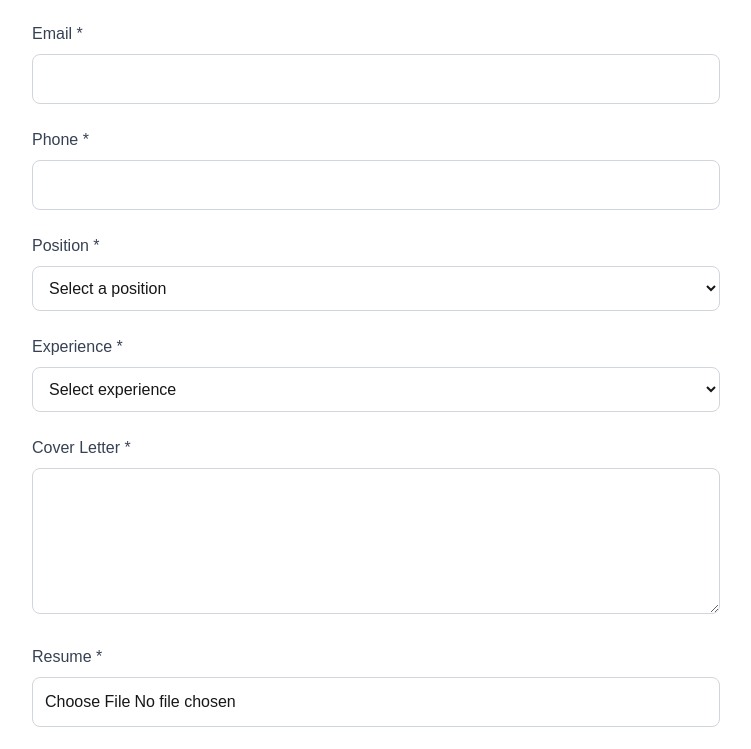
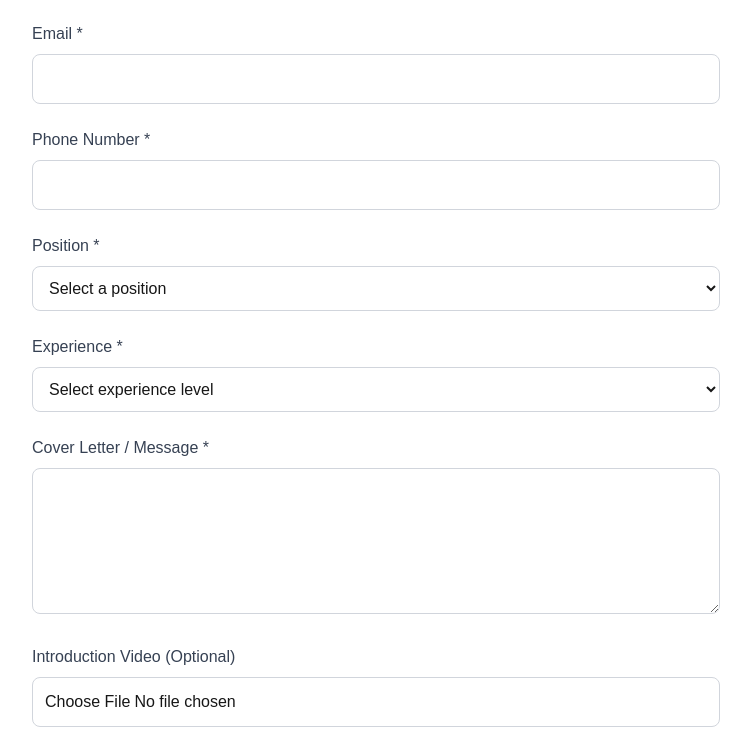
Before and after one commit to meshramaditya/Podar-school, a Next.js app: page /application_form in a window 1280 px wide. Shown: the part 391-1140 px from the top of the page, without its empty margins (264-1015 px from the left). Built offline with nearby package versions, Linux system fonts and the light colour scheme.

Commit message:
update application form code

```diff
--- a/src/app/application_form/page.tsx
+++ b/src/app/application_form/page.tsx
@@ -1,10 +1,8 @@
-"use client"; // must be the very first line
+"use client"; // ⚠️ This makes the page fully client-side
+export const dynamic = "force-dynamic"; // ⚠️ Prevents prerendering
 
 import React, { useState, useEffect } from "react";
 import { useSearchParams } from "next/navigation";
-
-// This tells Next.js to always render this page on the server at request time
-export const dynamic = "force-dynamic";
 
 export default function ApplyFormPage() {
   const searchParams = useSearchParams();
@@ -27,26 +25,17 @@ export default function ApplyFormPage() {
     }
   }, [jobPositionFromQuery]);
 
-  const positions = [
-    "Primary School Teacher",
-    "Science Teacher",
-    "Math Teacher",
-    "Librarian",
-  ];
+  const positions = ["Primary School Teacher", "Science Teacher", "Math Teacher", "Librarian"];
   const experiences = ["0-1 years", "2-5 years", "5-10 years", "10+ years"];
 
-  const handleChange = (
-    e: React.ChangeEvent<HTMLInputElement | HTMLTextAreaElement | HTMLSelectElement>
-  ) => {
+  const handleChange = (e: React.ChangeEvent<HTMLInputElement | HTMLTextAreaElement | HTMLSelectElement>) => {
     const { name, value } = e.target;
     setFormData(prev => ({ ...prev, [name]: value }));
   };
 
   const handleFileChange = (e: React.ChangeEvent<HTMLInputElement>) => {
     const { name, files } = e.target;
-    if (files && files[0]) {
-      setFormData(prev => ({ ...prev, [name]: files[0] }));
-    }
+    if (files && files[0]) setFormData(prev => ({ ...prev, [name]: files[0] }));
   };
 
   const handleSubmit = (e: React.FormEvent) => {
@@ -58,127 +47,61 @@ export default function ApplyFormPage() {
   return (
     <main className="w-full min-h-screen bg-gray-50 py-16 px-4">
       <div className="max-w-3xl mx-auto bg-white rounded-2xl shadow-lg p-10">
-        <h1 className="text-4xl font-bold text-purple-700 mb-4 text-center">
-          Apply for a Position
-        </h1>
+        <h1 className="text-4xl font-bold text-purple-700 mb-4 text-center">Apply for a Position</h1>
         <p className="text-center text-gray-600 mb-12">
           Fill out the form below and submit your application. We will get back to you within 48 hours.
         </p>
 
         <form onSubmit={handleSubmit} className="space-y-6">
-          {/* Full Name */}
           <div>
             <label className="block text-gray-700 font-medium mb-2">Full Name *</label>
-            <input
-              type="text"
-              name="fullName"
-              value={formData.fullName}
-              onChange={handleChange}
-              required
-              className="w-full border border-gray-300 rounded-lg p-3 focus:outline-none focus:ring-2 focus:ring-purple-500"
-            />
+            <input type="text" name="fullName" value={formData.fullName} onChange={handleChange} required className="w-full border border-gray-300 rounded-lg p-3 focus:outline-none focus:ring-2 focus:ring-purple-500"/>
           </div>
 
-          {/* Email */}
           <div>
             <label className="block text-gray-700 font-medium mb-2">Email *</label>
-            <input
-              type="email"
-              name="email"
-              value={formData.email}
-              onChange={handleChange}
-              required
-              className="w-full border border-gray-300 rounded-lg p-3 focus:outline-none focus:ring-2 focus:ring-purple-500"
-            />
+            <input type="email" name="email" value={formData.email} onChange={handleChange} required className="w-full border border-gray-300 rounded-lg p-3 focus:outline-none focus:ring-2 focus:ring-purple-500"/>
           </div>
 
-          {/* Phone */}
           <div>
-            <label className="block text-gray-700 font-medium mb-2">Phone *</label>
-            <input
-              type="tel"
-              name="phone"
-              value={formData.phone}
-              onChange={handleChange}
-              required
-              className="w-full border border-gray-300 rounded-lg p-3 focus:outline-none focus:ring-2 focus:ring-purple-500"
-            />
+            <label className="block text-gray-700 font-medium mb-2">Phone Number *</label>
+            <input type="tel" name="phone" value={formData.phone} onChange={handleChange} required className="w-full border border-gray-300 rounded-lg p-3 focus:outline-none focus:ring-2 focus:ring-purple-500"/>
           </div>
 
-          {/* Position */}
           <div>
             <label className="block text-gray-700 font-medium mb-2">Position *</label>
-            <select
-              name="position"
-              value={formData.position}
-              onChange={handleChange}
-              required
-              disabled={!!jobPositionFromQuery}
-              className="w-full border border-gray-300 rounded-lg p-3 focus:outline-none focus:ring-2 focus:ring-purple-500"
-            >
+            <select name="position" value={formData.position} onChange={handleChange} required disabled={!!jobPositionFromQuery} className="w-full border border-gray-300 rounded-lg p-3 focus:outline-none focus:ring-2 focus:ring-purple-500">
               <option value="">Select a position</option>
-              {positions.map((pos, idx) => (
-                <option key={idx} value={pos}>{pos}</option>
-              ))}
+              {positions.map((pos, idx) => <option key={idx} value={pos}>{pos}</option>)}
             </select>
-            {jobPositionFromQuery && (
-              <p className="text-gray-500 text-sm mt-1">
-                Position pre-selected from career page
-              </p>
-            )}
+            {jobPositionFromQuery && <p className="text-gray-500 text-sm mt-1">Position pre-selected from career page</p>}
           </div>
 
-          {/* Experience */}
           <div>
             <label className="block text-gray-700 font-medium mb-2">Experience *</label>
-            <select
-              name="experience"
-              value={formData.experience}
-              onChange={handleChange}
-              required
-              className="w-full border border-gray-300 rounded-lg p-3 focus:outline-none focus:ring-2 focus:ring-purple-500"
-            >
-              <option value="">Select experience</option>
-              {experiences.map((exp, idx) => (
-                <option key={idx} value={exp}>{exp}</option>
-              ))}
+            <select name="experience" value={formData.experience} onChange={handleChange} required className="w-full border border-gray-300 rounded-lg p-3 focus:outline-none focus:ring-2 focus:ring-purple-500">
+              <option value="">Select experience level</option>
+              {experiences.map((exp, idx) => <option key={idx} value={exp}>{exp}</option>)}
             </select>
           </div>
 
-          {/* Cover Letter */}
           <div>
-            <label className="block text-gray-700 font-medium mb-2">Cover Letter *</label>
-            <textarea
-              name="coverLetter"
-              value={formData.coverLetter}
-              onChange={handleChange}
-              required
-              rows={5}
-              className="w-full border border-gray-300 rounded-lg p-3 focus:outline-none focus:ring-2 focus:ring-purple-500"
-            />
+            <label className="block text-gray-700 font-medium mb-2">Cover Letter / Message *</label>
+            <textarea name="coverLetter" value={formData.coverLetter} onChange={handleChange} required rows={5} className="w-full border border-gray-300 rounded-lg p-3 focus:outline-none focus:ring-2 focus:ring-purple-500"/>
           </div>
 
-          {/* Resume Upload */}
+          <div>
+            <label className="block text-gray-700 font-medium mb-2">Introduction Video (Optional)</label>
+            <input type="file" name="video" accept=".mp4,.mov,.avi" onChange={handleFileChange} className="w-full border border-gray-300 rounded-lg p-3 focus:outline-none focus:ring-2 focus:ring-purple-500"/>
+          </div>
+
           <div>
             <label className="block text-gray-700 font-medium mb-2">Resume *</label>
-            <input
-              type="file"
-              name="resume"
-              accept=".pdf,.doc,.docx"
-              onChange={handleFileChange}
-              required
-              className="w-full border border-gray-300 rounded-lg p-3 focus:outline-none focus:ring-2 focus:ring-purple-500"
-            />
+            <input type="file" name="resume" accept=".pdf,.doc,.docx" onChange={handleFileChange} required className="w-full border border-gray-300 rounded-lg p-3 focus:outline-none focus:ring-2 focus:ring-purple-500"/>
           </div>
 
-          {/* Submit */}
           <div className="text-center">
-            <button
-              type="submit"
-              className="bg-purple-600 text-white font-semibold px-10 py-3 rounded-lg hover:bg-purple-700 transition"
-            >
-              Submit
-            </button>
+            <button type="submit" className="bg-purple-600 text-white font-semibold px-10 py-3 rounded-lg hover:bg-purple-700 transition">Submit Application</button>
           </div>
         </form>
       </div>
```
